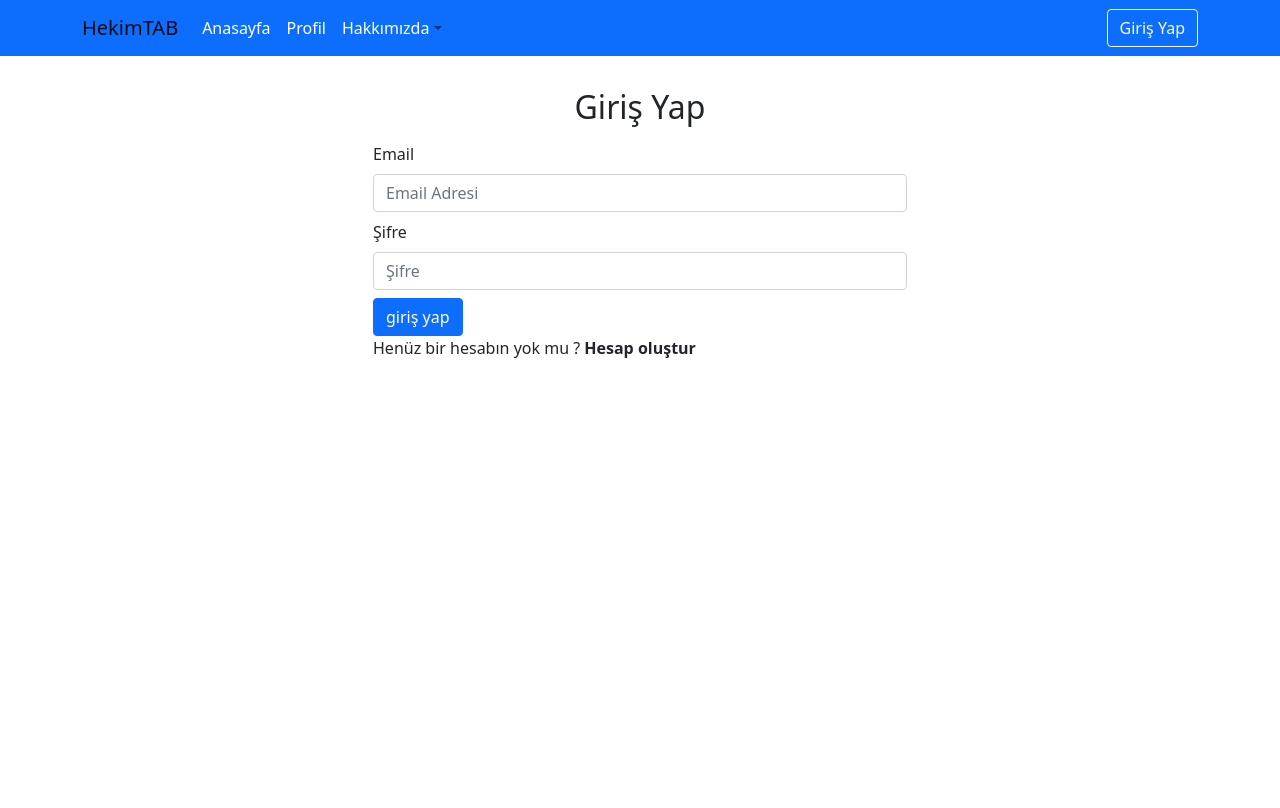
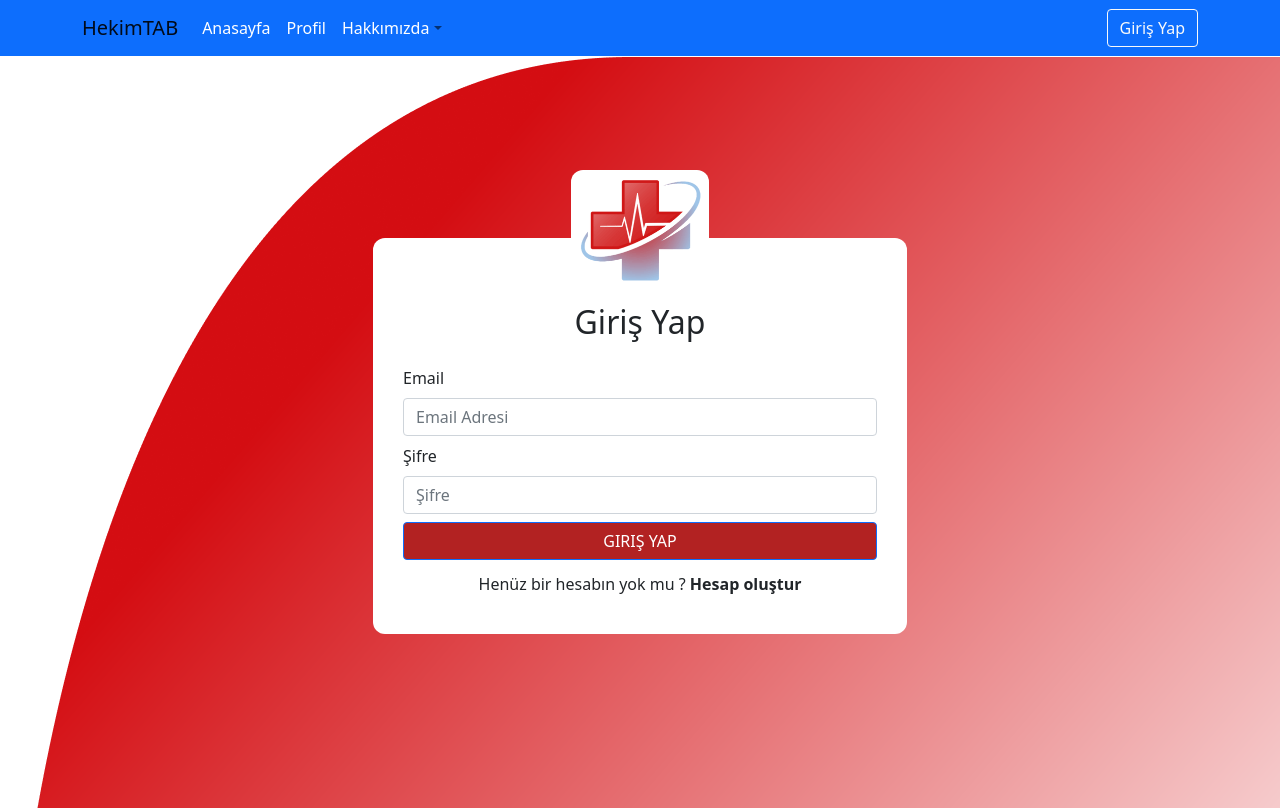
Before and after one commit to Batuhangulmez/HekimTAB-project, a React (Create React App) app in the folder client/: page /auth in a window 1280 px wide. Built offline with nearby package versions, Linux system fonts and the light colour scheme.

Commit message:
authscreen css changes

```diff
--- a/client/src/App.css
+++ b/client/src/App.css
@@ -1,38 +1,4 @@
-.App {
-  text-align: center;
+.appContainer {
+  background-image: url("images/bgImage.png");
+  min-height: 94vh;
 }
-
-.App-logo {
-  height: 40vmin;
-  pointer-events: none;
-}
-
-@media (prefers-reduced-motion: no-preference) {
-  .App-logo {
-    animation: App-logo-spin infinite 20s linear;
-  }
-}
-
-.App-header {
-  background-color: #282c34;
-  min-height: 100vh;
-  display: flex;
-  flex-direction: column;
-  align-items: center;
-  justify-content: center;
-  font-size: calc(10px + 2vmin);
-  color: white;
-}
-
-.App-link {
-  color: #61dafb;
-}
-
-@keyframes App-logo-spin {
-  from {
-    transform: rotate(0deg);
-  }
-  to {
-    transform: rotate(360deg);
-  }
-}
--- a/client/src/App.js
+++ b/client/src/App.js
@@ -4,7 +4,6 @@ import Header from "./Components/Header";
 
 import { BrowserRouter as Router, Routes, Route } from "react-router-dom";
 import { Container } from "react-bootstrap";
-import { useState } from "react";
 
 import HomeScreen from "./Screens/HomeScreen";
 import AuthScreen from "./Screens/AuthScreen";
@@ -14,7 +13,7 @@ function App() {
   return (
     <Router>
       <Header />
-      <section className="py-3">
+      <section className="appContainer">
         <Container>
           <Routes>
             <Route path="/" element={<HomeScreen />} exact />
--- a/client/src/Components/Message.js
+++ b/client/src/Components/Message.js
@@ -4,7 +4,8 @@ import { Alert } from "react-bootstrap";
 const Message = ({ variant, children }) => {
   return <Alert variant={variant}>{children}</Alert>;
 };
-Message.defaulProps = {
+
+Message.defaultProps = {
   variant: "danger",
 };
 
--- a/client/src/Screens/AuthScreen.js
+++ b/client/src/Screens/AuthScreen.js
@@ -4,12 +4,13 @@ import { Container, Row, Col, Form, Button } from "react-bootstrap";
 import { useDispatch, useSelector } from "react-redux";
 import { signUp, Login } from "../actions/userActions";
 
-import { useNavigate } from "react-router-dom";
 import Message from "../Components/Message.js";
 
+import Logo from "../images/Logo.png";
+import styles from "../mystyle.module.css";
+
 const myStyle = {
-  rowStyle: "justify-content-center",
-  formStyle: "align-content-center mt-3",
+  groupStyle: "flex ",
   controlStyle: "mb-2",
   h2Style: "text-center mb-3",
 };
@@ -32,17 +33,19 @@ const AuthScreen = () => {
   });
   const [login, setLogin] = useState(true);
 
-  const navigate = useNavigate();
   const dispatch = useDispatch();
 
   return (
     <>
-      <Container className="authContainer">
-        <Row className={myStyle.rowStyle}>
+      <Container className={styles.authContainer}>
+        <div className={styles.logoContainer}>
+          <img src={Logo} alt=" Logo" className={styles.Logo} />
+        </div>
+        <Row className={styles.rowStyle}>
           <Col xs={12} md={6}>
             {login ? (
               <Form
-                className={myStyle.formStyle}
+                className={styles.formStyle}
                 onSubmit={(e) => {
                   e.preventDefault();
 
@@ -66,12 +69,12 @@ const AuthScreen = () => {
                       });
                   }} */}
 
-                <h2 className={myStyle.h2Style}>Giriş Yap</h2>
+                <h2>Giriş Yap</h2>
                 {error && <Message>{error}</Message>}
-                <Form.Group>
+                <Form.Group className={styles.groupStyle}>
                   <Form.Label> Email</Form.Label>
                   <Form.Control
-                    className={myStyle.controlStyle}
+                    className={styles.controlStyle}
                     type="email"
                     placeholder="Email Adresi"
                     name="email"
@@ -81,10 +84,10 @@ const AuthScreen = () => {
                   />
                 </Form.Group>
 
-                <Form.Group>
+                <Form.Group className={styles.groupStyle}>
                   <Form.Label>Şifre</Form.Label>
                   <Form.Control
-                    className={myStyle.controlStyle}
+                    className={styles.controlStyle}
                     type="password"
                     placeholder="Şifre"
                     name="password"
@@ -93,10 +96,10 @@ const AuthScreen = () => {
                     }
                   />
                 </Form.Group>
-                <Button block type="submit">
+                <Button className="button" type="submit">
                   giriş yap
                 </Button>
-                <Form.Group>
+                <Form.Group className={styles.lastGroupStyle}>
                   <Form.Label>
                     Henüz bir hesabın yok mu ?{" "}
                     <span
@@ -111,18 +114,18 @@ const AuthScreen = () => {
               </Form>
             ) : (
               <Form
-                className={myStyle.controlStyle}
+                className={styles.formStyle}
                 onSubmit={(e) => {
                   e.preventDefault();
                   dispatch(signUp(form));
                 }}
               >
-                <h2 className={myStyle.h2Style}>Kayıt ol</h2>
+                <h2 className={styles.h2Style}>Kayıt ol</h2>
                 {error && <Message>{error}</Message>}
 
                 <Form.Group style={{ display: "flex" }}>
                   <Form.Control
-                    className="m-2"
+                    className={styles.controlStyle}
                     type="text"
                     placeholder="İlk adınız"
                     onChange={(e) =>
@@ -131,7 +134,7 @@ const AuthScreen = () => {
                   ></Form.Control>
 
                   <Form.Control
-                    className="m-2"
+                    className={styles.controlStyle}
                     type="text"
                     placeholder="Soy adınız"
                     onChange={(e) =>
@@ -143,7 +146,7 @@ const AuthScreen = () => {
                 <Form.Group>
                   <Form.Label>Email</Form.Label>
                   <Form.Control
-                    className={myStyle.controlStyle}
+                    className={styles.controlStyle}
                     type="email"
                     placeholder="Email adresinizi girin"
                     onChange={(e) =>
@@ -155,7 +158,7 @@ const AuthScreen = () => {
                 <Form.Group>
                   <Form.Label>Şifre</Form.Label>
                   <Form.Control
-                    className={myStyle.controlStyle}
+                    className={styles.controlStyle}
                     type="password"
                     placeholder="Şifrenizi girin"
                     onChange={(e) =>
@@ -167,7 +170,7 @@ const AuthScreen = () => {
                 <Form.Group>
                   <Form.Label>Şifrenizi doğrulayın</Form.Label>
                   <Form.Control
-                    className={myStyle.controlStyle}
+                    className={styles.controlStyle}
                     type="password"
                     placeholder="Şifrenizi doğrulayın"
                     onChange={(e) =>
@@ -179,8 +182,8 @@ const AuthScreen = () => {
                 <Button block type="submit">
                   Kayıt ol
                 </Button>
-
-                <Form.Text as="large" className="text-center mt-2">
+                <Form.Group className={styles.lastGroupStyle}>
+                  <Form.Label>
                     Zaten bir hesabınız var mı?{" "}
                     <span
                       onClick={(e) => setLogin(!false)}
@@ -188,7 +191,8 @@ const AuthScreen = () => {
                     >
                       Giriş yapın
                     </span>
-                </Form.Text>
+                  </Form.Label>
+                </Form.Group>
               </Form>
             )}
           </Col>
--- a/client/src/Screens/HomeScreen.js
+++ b/client/src/Screens/HomeScreen.js
@@ -1,4 +1,4 @@
-import React, { useEffect, useState } from "react";
+import React, { useEffect } from "react";
 import Post from "../Components/Post";
 import styles from "../mystyle.module.css";
 
--- a/client/src/actions/userActions.js
+++ b/client/src/actions/userActions.js
@@ -23,11 +23,12 @@ export const signUp = (formData) => async (dispatch) => {
   }
 };
 
-export const Login = (formData) => async (dispatch) => {
+export const Login = (formData, history) => async (dispatch) => {
   try {
     const { data } = await api.Login(formData);
 
     dispatch({ type: AUTH, payload: data });
+    history.push("/");
   } catch (error) {
     dispatch({
       type: SIGNIN_FAIL,
--- a/client/src/mystyle.module.css
+++ b/client/src/mystyle.module.css
@@ -2,6 +2,61 @@
   display: flex;
   flex-direction: column;
 }
+.authContainer {
+  display: flex;
+  flex-direction: column;
+  justify-content: center;
+  height: 94vh;
+}
+
+.authContainer .logoContainer {
+  display: flex;
+  justify-content: center;
+  align-items: center;
+}
+.authContainer .Logo {
+  position: absolute;
+  height: 120px;
+  background-color: white;
+  border-radius: 12px;
+  padding: 8px;
+}
+.authContainer .rowStyle {
+  justify-content: center;
+}
+.authContainer .formStyle {
+  align-content: center;
+  margin-top: 8px;
+  background-color: white;
+  padding: 30px;
+  border-radius: 12px;
+}
+.authContainer .controlStyle {
+  margin-bottom: 8px;
+}
+.authContainer h2 {
+  text-align: center;
+  margin-bottom: 25px;
+  margin-top: 35px;
+}
+.authContainer .groupStyle {
+}
+.authContainer .lastGroupStyle {
+  margin-top: 12px;
+  text-align: center;
+}
+
+.authContainer button {
+  width: 100%;
+  background-color: firebrick;
+  text-transform: uppercase;
+}
+.authContainer button:hover {
+  width: 100%;
+  background-color: red;
+  text-transform: uppercase;
+}
+
 .postMain {
   display: flex;
   flex-direction: row;
```
Also changed, not shown: client/src/images/Logo.png (added), client/src/images/bgImage.png (added). Lines whose indentation alone changed are shown as unchanged.
